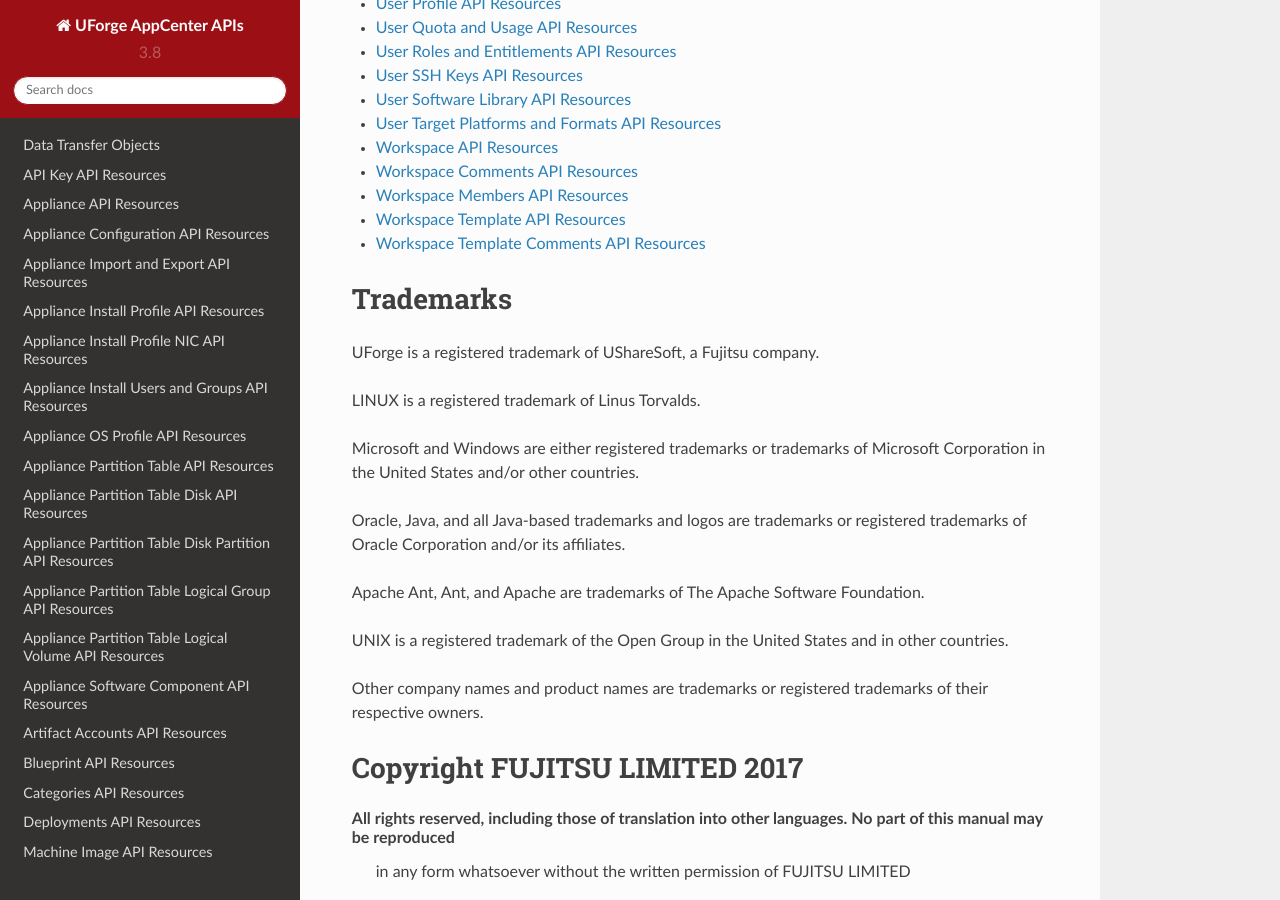
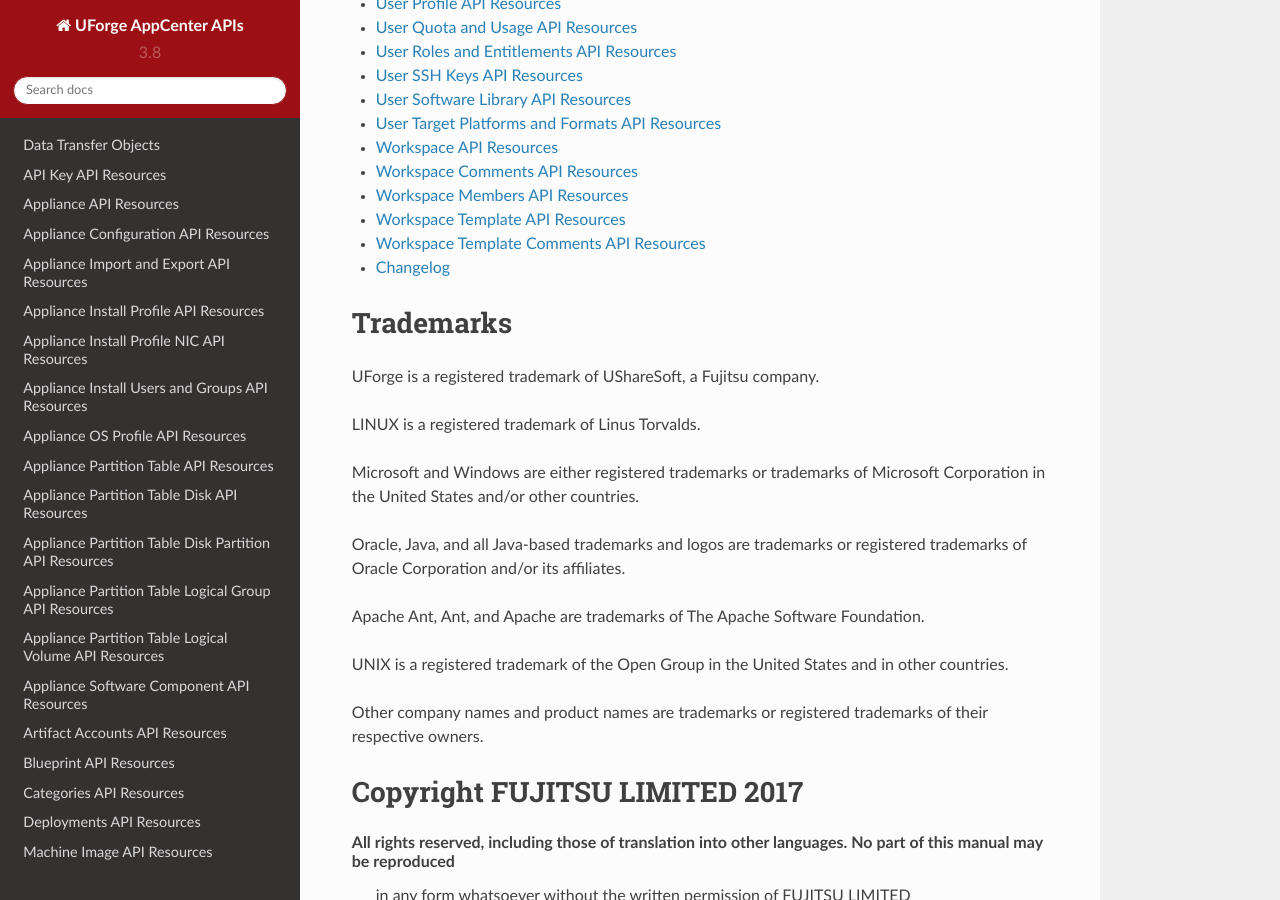
Before and after one commit to usharesoft/api-docs, a Sphinx documentation site: the page built from en/source/index.rst, in a window 1280 px wide and 900 px high, scrolled down 1261 px. Built offline with Sphinx 7.4.7 and the Read the Docs theme 2.0.0, drawn with Linux system fonts in a browser that asks for light colours.

Commit message:
Add static link to user documentation changelog

```diff
--- a/en/source/index.rst
+++ b/en/source/index.rst
@@ -63,6 +63,7 @@ This documentation provides a description of UForge AppCenter RESTful interface.
     pages/workspacemembers/overview
     pages/workspacetemplate/overview
     pages/workspacetemplatecomments/overview
+    Changelog <http://docs.usharesoft.com/projects/appcenter-user-guide/en/latest/pages/changelog.html>
 
 .. _trademarks:
 
```
